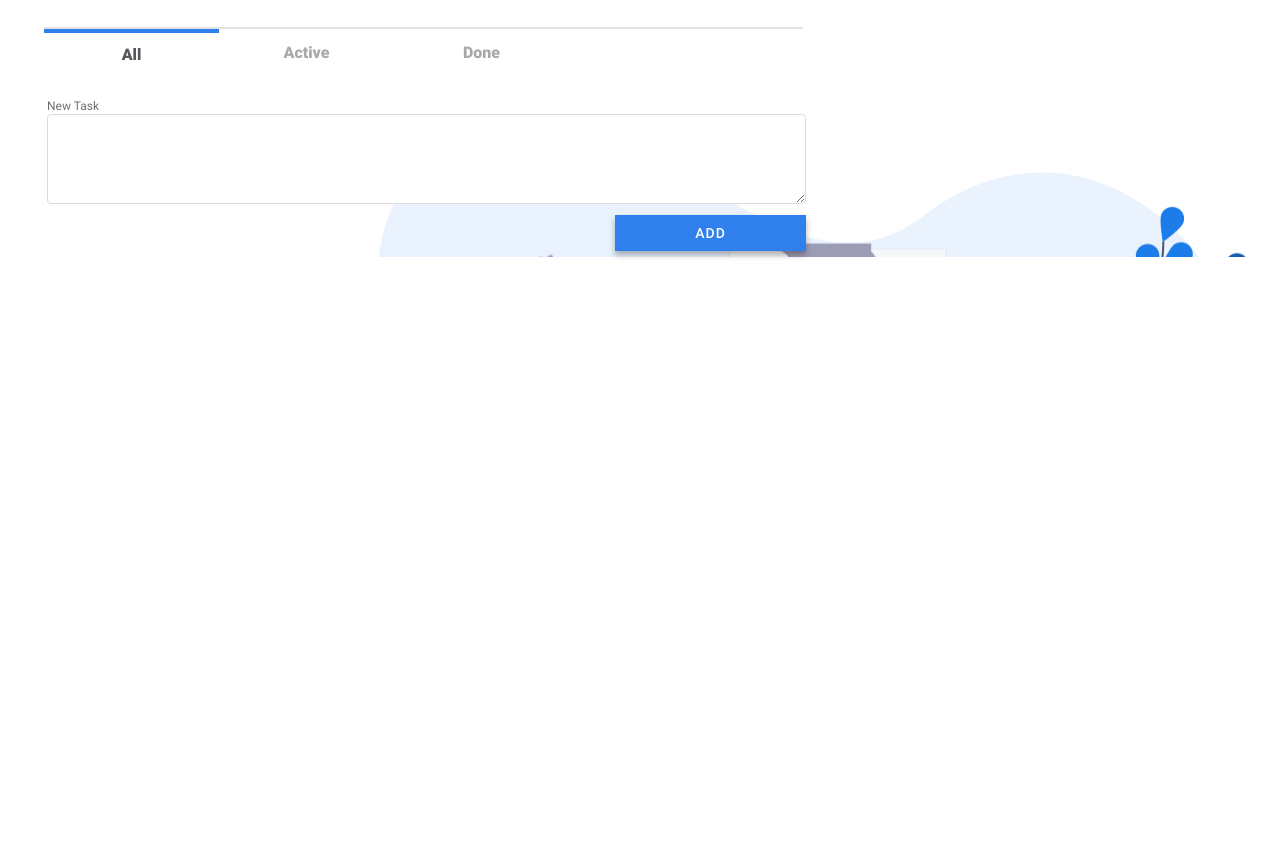
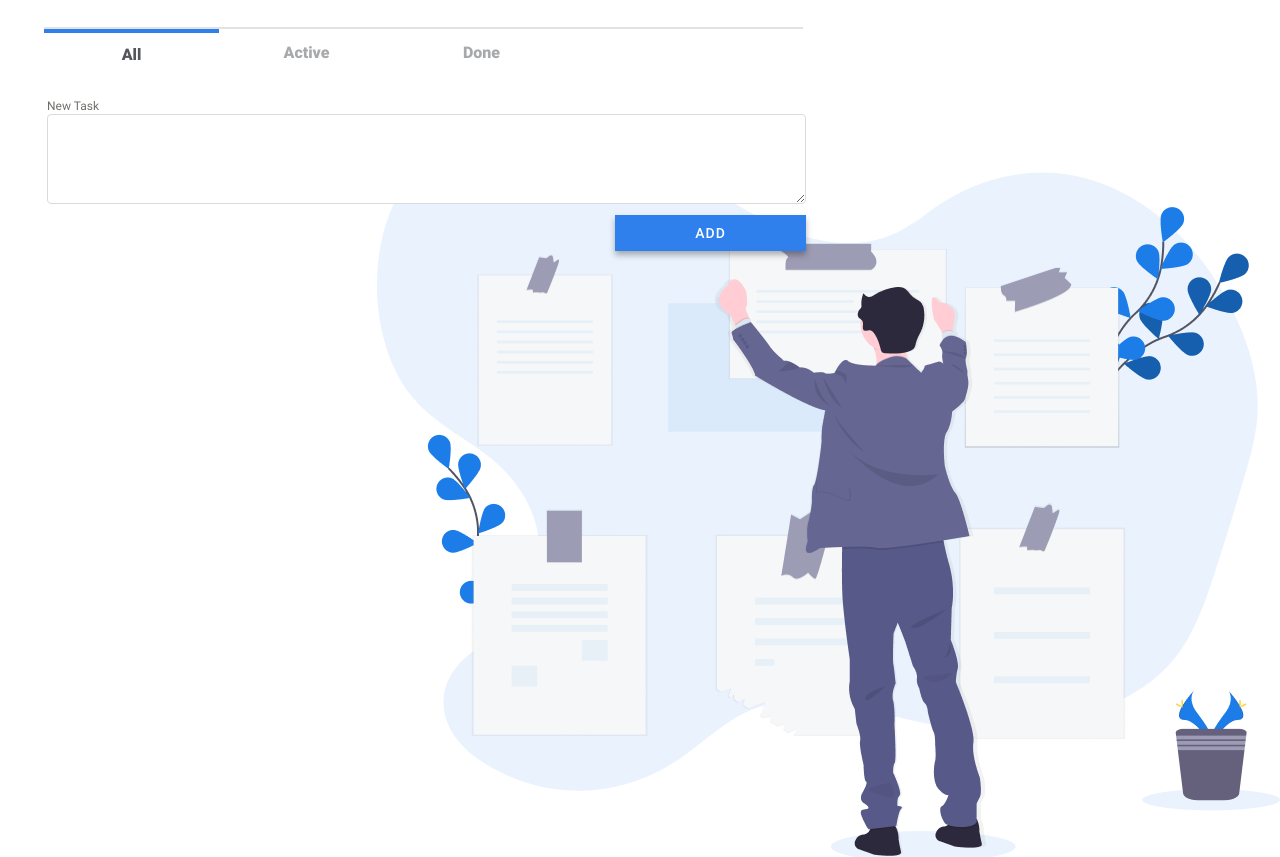
Before and after one commit to sergey-tokar/senla-js-homework-2-todo-app, a plain HTML site: page index.html in a window 1280 px wide. Shown: the part 67-924 px from the top of the page. Before the commit the page ends 800 px from the top, so only its background shows below. Drawn offline with Linux system fonts and the light colour scheme.

Commit message:
fix: fix default height of app

```diff
--- a/assets/styles/style.css
+++ b/assets/styles/style.css
@@ -75,6 +75,7 @@ body {
 }
 
 .todo-app-content {
+    min-height: 830px;
     background-image: url('../images/man-taking-notes.png');
     background-repeat: no-repeat;
     background-position-x: right;
```
